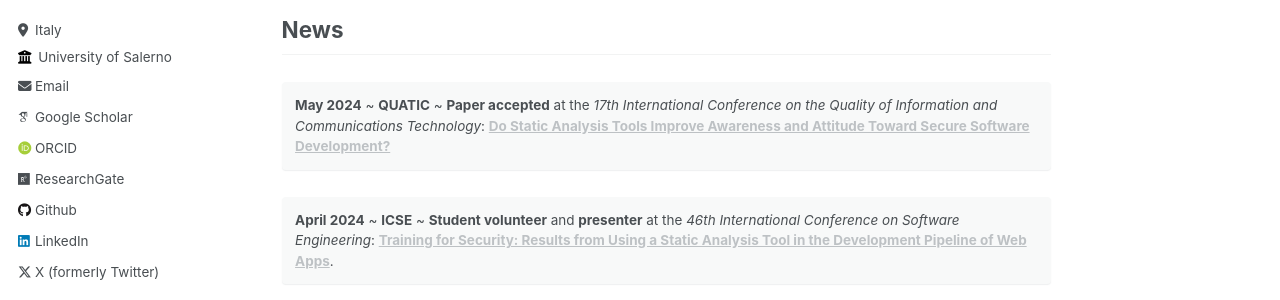
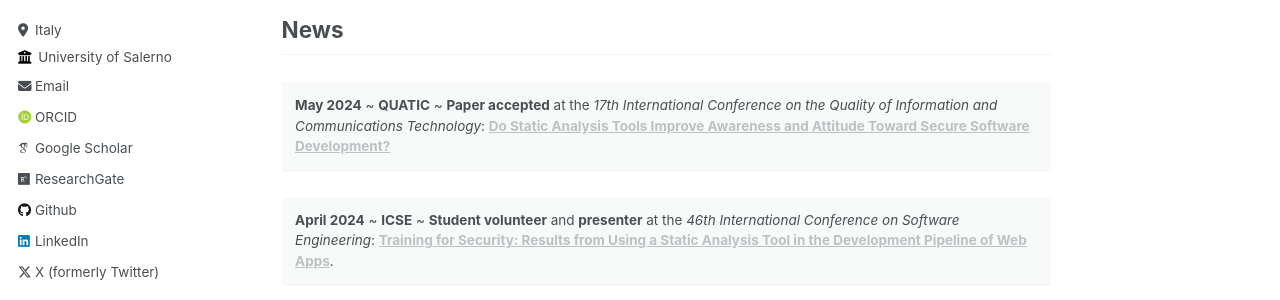
Before and after one commit to sabato-nocera/sabato-nocera.github.io, a Jekyll site: the page built from _pages/about.md, in a window 1280 px wide. Shown: the part 363-663 px from the top of the page. Built offline with Jekyll 4.4.1, drawn with Linux system fonts in a browser that asks for light colours; some web fonts are replaced.

Commit message:
Update author-profile.html

```diff
--- a/_includes/author-profile.html
+++ b/_includes/author-profile.html
@@ -41,6 +41,12 @@
       {% if author.arxiv %}
         <li><a href="{{ author.arxiv }}"><i class="ai ai-arxiv ai-fw icon-pad-right"></i>arXiv</a></li>
       {% endif %}
+      {% if author.orcid %}
+        <li><a href="{{ author.orcid }}"><i class="ai ai-orcid ai-fw icon-pad-right"></i>ORCID</a></li>
+      {% endif %}
+      {% if author.dblp %}
+        <li><a href="{{ author.dblp }}"><i class="ai ai-dblp ai-fw icon-pad-right"></i>DBLP</a></li>
+      {% endif %}
       {% if author.googlescholar %}
         <li><a href="{{ author.googlescholar }}"><i class="ai ai-google-scholar icon-pad-right"></i>Google Scholar</a></li>
       {% endif %}
@@ -49,9 +55,6 @@
       {% endif %}
       {% if author.impactstory %}
         <li><a href="{{ author.impactstory }}"><i class="ai ai-impactstory ai-fw icon-pad-right"></i>Impactstory</a></li>
-      {% endif %}
-      {% if author.orcid %}
-        <li><a href="{{ author.orcid }}"><i class="ai ai-orcid ai-fw icon-pad-right"></i>ORCID</a></li>
       {% endif %}
       {% if author.pubmed %}
         <li><a href="{{ author.pubmed }}"><i class="ai ai-pubmed ai-fw icon-pad-right"></i>PubMed</a></li>
```
